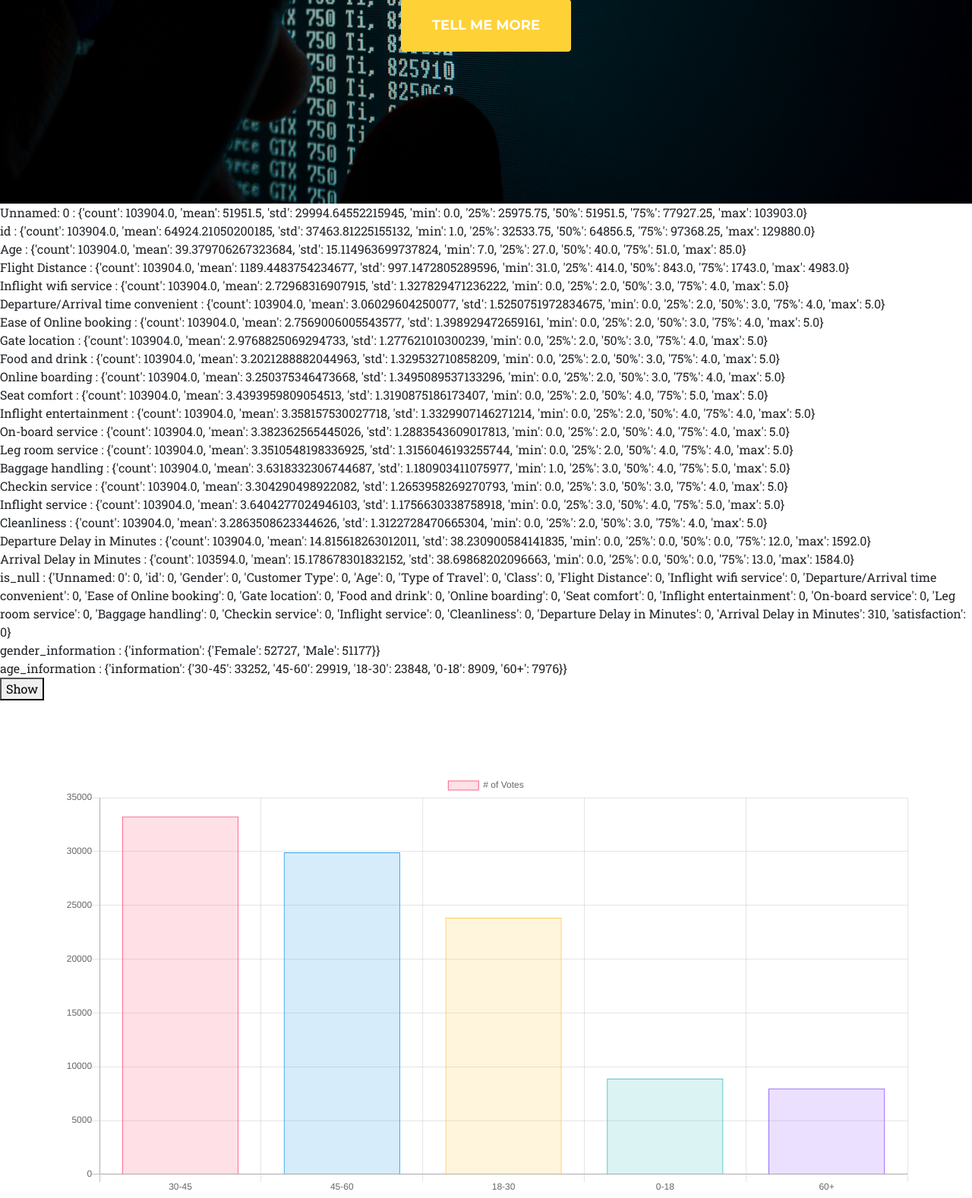
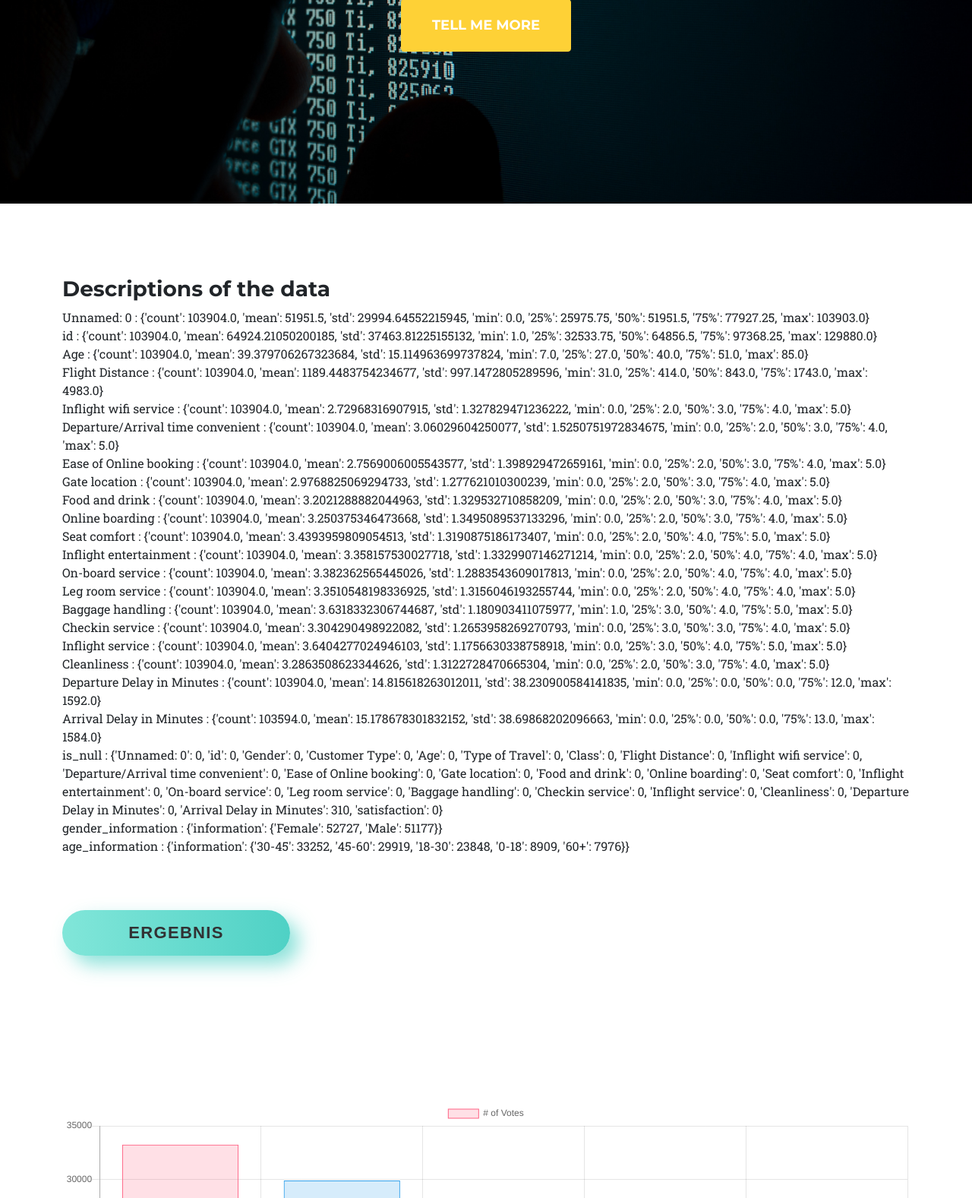
Before and after one commit to Pascalahia/datenbestand, a Django app: page /datein/detail/15 in a window 1280 px wide. Shown: the part 621-2198 px from the top of the page at 76% size. Run offline with Django 3.2, Linux system fonts and the light colour scheme; data comes from the database, SQL or seed files in the repository; both versions use the stored data as it was after the commit; some libraries are stand-ins or nearby versions; some web fonts are replaced.

Commit message:
Resultat and Graph

```diff
--- a/datein/static/css/base.css
+++ b/datein/static/css/base.css
@@ -4,9 +4,83 @@ container {
   max-width: 940px;
   margin: 0;
 }
-#inf_bag{
- background-color:green;
+
+.Button{  min-width: 300px;
+  min-height: 60px;
+  font-family: 'Nunito', sans-serif;
+  font-size: 22px;
+  text-transform: uppercase;
+  letter-spacing: 1.3px;
+  font-weight: 700;
+  color: #313133;
+  background: #4FD1C5;
+background: linear-gradient(90deg, rgba(129,230,217,1) 0%, rgba(79,209,197,1) 100%);
+  border: none;
+  border-radius: 1000px;
+  box-shadow: 12px 12px 24px rgba(79,209,197,.64);
+  transition: all 0.3s ease-in-out 0s;
+  cursor: pointer;
+  outline: none;
+  position: relative;
+  padding: 10px;
 }
+
+.Button::before {
+content: '';
+  border-radius: 1000px;
+  min-width: calc(300px + 12px);
+  min-height: calc(60px + 12px);
+  border: 6px solid #00FFCB;
+  box-shadow: 0 0 60px rgba(0,255,203,.64);
+  position: absolute;
+  top: 50%;
+  left: 50%;
+  transform: translate(-50%, -50%);
+  opacity: 0;
+  transition: all .3s ease-in-out 0s;
+}
+
+
+.Button:hover, .button:focus {
+  color: #313133;
+  transform: translateY(-6px);
+}
+
+Button:hover::before, button:focus::before {
+  opacity: 1;
+}
+
+Button::after {
+  content: '';
+  width: 30px; height: 30px;
+  border-radius: 100%;
+  border: 6px solid #00FFCB;
+  position: absolute;
+  z-index: -1;
+  top: 50%;
+  left: 50%;
+  transform: translate(-50%, -50%);
+  animation: ring 1.5s infinite;
+}
+
+Button:hover::after, Button:focus::after {
+  animation: none;
+  display: none;
+}
+
+@keyframes ring {
+  0% {
+    width: 30px;
+    height: 30px;
+    opacity: 1;
+  }
+  100% {
+    width: 300px;
+    height: 300px;
+    opacity: 0;
+  }
+}
+
 
 .card {
   padding: 10px;
--- a/datein/static/js/allgraph.js
+++ b/datein/static/js/allgraph.js
@@ -1,5 +1,4 @@
 function get_data(id) {
-    //console.log("blaaaah");
     $.get(`/datein/data/${id}/`, function (data) {
         dataset = data.information.information.age_information.information;
         labels = [];
@@ -52,7 +51,6 @@ get_data(window.location.href.split('/').pop())
 
 
 function get_data2(id) {
-   // console.log("blaaaah");
     $.get(`/datein/data/${id}/`, function (data) {
         dataset = data.information.information.gender_information.information;
         labels = [];
@@ -102,3 +100,106 @@ function get_data2(id) {
 }
 
 get_data2(window.location.href.split('/').pop())
+
+
+function get_data3(id) {
+    $.get(`/datein/data/${id}/`, function (data) {
+        dataset = data.information.information.income_information.information;
+        labels = [];
+        final_data = [];
+        for(let x in dataset) {
+            labels.push(x);
+            final_data.push(dataset[x]);
+        }
+        let ctx = document.getElementById('income_chart').getContext('2d');
+        let myChart = new Chart(ctx, {
+            type: 'bar',
+            data: {
+                labels: labels,
+                datasets: [{
+                    label: '# of Votes',
+                    data: final_data,
+                    backgroundColor: [
+                        'rgba(255, 99, 132, 0.2)',
+                        'rgba(54, 162, 235, 0.2)',
+                        'rgba(255, 206, 86, 0.2)',
+                        'rgba(75, 192, 192, 0.2)',
+                        'rgba(153, 102, 255, 0.2)',
+                        'rgba(255, 159, 64, 0.2)'
+                    ],
+                    borderColor: [
+                        'rgba(255, 99, 132, 1)',
+                        'rgba(54, 162, 235, 1)',
+                        'rgba(255, 206, 86, 1)',
+                        'rgba(75, 192, 192, 1)',
+                        'rgba(153, 102, 255, 1)',
+                        'rgba(255, 159, 64, 1)'
+                    ],
+                    borderWidth: 1
+                }]
+            },
+            options: {
+                scales: {
+                    yAxes: [{
+                        ticks: {
+                            beginAtZero: true
+                        }
+                    }]
+                }
+            }
+        });
+    });
+}
+
+get_data3(window.location.href.split('/').pop())
+
+function get_data4(id) {
+    $.get(`/datein/data/${id}/`, function (data) {
+        dataset = data.information.information.geography_information.information;
+        labels = [];
+        final_data = [];
+        for(let x in dataset) {
+            labels.push(x);
+            final_data.push(dataset[x]);
+        }
+        let ctx = document.getElementById('geography_chart').getContext('2d');
+        let myChart = new Chart(ctx, {
+            type: 'doughnut',
+            data: {
+                labels: labels,
+                datasets: [{
+                    label: '# of Votes',
+                    data: final_data,
+                    backgroundColor: [
+                        'rgba(255, 99, 132, 0.2)',
+                        'rgba(54, 162, 235, 0.2)',
+                        'rgba(255, 206, 86, 0.2)',
+                        'rgba(75, 192, 192, 0.2)',
+                        'rgba(153, 102, 255, 0.2)',
+                        'rgba(255, 159, 64, 0.2)'
+                    ],
+                    borderColor: [
+                        'rgba(255, 99, 132, 1)',
+                        'rgba(54, 162, 235, 1)',
+                        'rgba(255, 206, 86, 1)',
+                        'rgba(75, 192, 192, 1)',
+                        'rgba(153, 102, 255, 1)',
+                        'rgba(255, 159, 64, 1)'
+                    ],
+                    borderWidth: 1
+                }]
+            },
+            options: {
+                scales: {
+                    yAxes: [{
+                        ticks: {
+                            beginAtZero: true
+                        }
+                    }]
+                }
+            }
+        });
+    });
+}
+
+get_data4(window.location.href.split('/').pop())
--- a/datein/templates/datein/detail.html
+++ b/datein/templates/datein/detail.html
@@ -46,26 +46,45 @@
             </div>
         </header>
         <!-- Services-->
+<section class="page-section" id="Graphy">
+     <div class="container">
+             <h3>Descriptions of the data</h3>
+
        {% autoescape off %}
         <script>
         var mydata_object = {{ data_object }};
         </script>
-        {% endautoescape %}
+         {% endautoescape %}
+
+         <script src="https://ajax.googleapis.com/ajax/libs/jquery/2.1.1/jquery.min.js"></script>
+
+           <!-- <body onLoad="buildHtmlTable('#excelDataTable')">
+                <table id="excelDataTable" border="1">
+                </table>
+            </body>-->
 
         {% for key, val in data_object.information.items %}
             {{key}} : {{val}} </br>
         {% endfor %}
+         </br>
+         </br>
+         </br>
+       <div>
+        <button class="Button" onclick="myfunction()">Ergebnis</button></br>
+        <div id="q1"></div>
+       </div>
+     </div>
 
-        <button onclick="myfunction()">Show</button>
-        <div id="q1"></div>
+</section>
 
 <section class="page-section" id="Graph">
          <div class="container">
-            <div class= "left">
+
                 <canvas id="age_chart"></canvas>
                 <canvas id="gender_chart"></canvas>
                 <canvas id="income_chart"></canvas>
-                <canvas id="Geographie_chart"></canvas>
+                <canvas id="geography_chart"></canvas>
+             <div class= "left">
             </div>
          </div>
 
```
Also changed, not shown: datein/static/js/base.js (+54 -0 lines), db.sqlite3.
